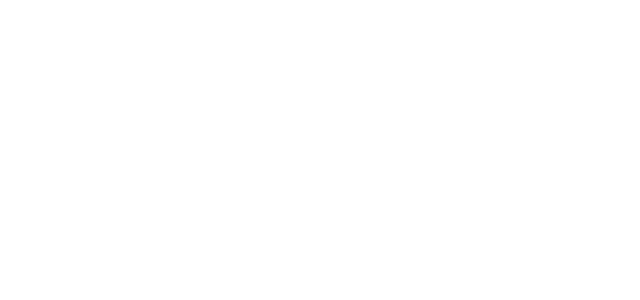
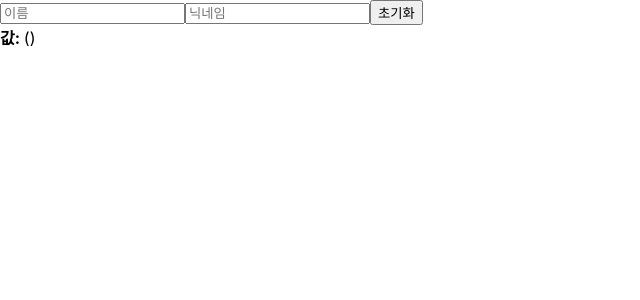
Before and after one commit to SuRyeon-Lee/edu-react-hooks, a React (Create React App) app: page / in a window 1280 px wide. Shown: the top 300 px of the page, without its empty margins (0-640 px from the left). Built offline with nearby package versions, Linux system fonts and the light colour scheme.

Commit message:
:sparkles: ManyInputs

```diff
--- a/src/App.js
+++ b/src/App.js
@@ -1,6 +1,10 @@
+// 여러개의 input 상태 관리하기 (https://react.vlpt.us/basic/09-multiple-inputs.html)
+import ManyInputs from './lesson/ManyInputs'
+
 function App() {
   return (
     <>
+     <ManyInputs/>
     </>
   );
 }
--- /dev/null
+++ b/src/lesson/ManyInputs.jsx
@@ -0,0 +1,56 @@
+// 여러개의 input 상태 관리하기 (https://react.vlpt.us/basic/09-multiple-inputs.html)
+
+import React, { useState } from 'react';
+
+function ManyInputs(){
+    //여러개의 input이 몰려있을 때, 각각의 state 처리해주지 말고
+    //하나의 객체로 묶어서 하나의 state로 관리한다.
+    const [inputs, setInputs] = useState({
+        name: '',
+        nickname: ''
+    })
+
+    //설정해놓은 inputs라는 state는 객체이기 때문에,
+    //이 중에 필요한 value들을 뽑아쓰기 위해 구조분해할당을 사용할 수 있다.
+    const { name, nickname } = inputs;
+
+    const onChange = (e) => {
+        const {name, value} = e.target
+        //🔥 리액트에서 객체를 업데이트하게 될 때에는 기존 객체를 직접 수정하면 안되고, 새로운 객체를 만들어서, 새 객체에 변화를 주어야 됩니다.
+        setInputs((prevInputs) => {
+            return {
+                ...prevInputs,
+                [name] : value //그냥 name:value로 하면, name이라는 키로 고정된다. (키 이름이 name)
+                //🔥 키 이름 자체가 변수일 경우 [변수명] : value로 설정한다.
+                // 참고: value는 따로 처리 안해줘도 변수로 들어가지만 [name] : [value] 이렇게 해줘도 된다.
+            }
+        })
+    }
+
+    const onReset = (e) => {
+        setInputs({
+            name: '',
+            nickname: ''
+        })
+    }
+
+    return (
+        <div>
+            {/* 이런식으로 여러개의 input을 하나의 state로 묶어서 관리할 때,
+             name이 필수가 된다. (value와 onChange는 다른 경우에도 필수로 들어가는건 당연)
+             name은 묶어서 관리할 inputs라는 state의 key값으로 들어가는 값이다.
+             때문에, 🔥 결국엔 value에 들어갈 변수명과 name이 같아야,
+             inputs state에서 value를 뽑아올 때에도 구조분해 할당으로 깔끔하게 뽑아올 수 있다.
+            */}
+            <input name="name" value={name} onChange={onChange} placeholder='이름' />
+            <input name="nickname" value={nickname} onChange={onChange} placeholder='닉네임' />
+            <button onClick={onReset}>초기화</button>
+            <div>
+                <b>값: </b>
+                {name} ({nickname})
+            </div>
+        </div>
+    )
+}
+
+export default ManyInputs;
```
